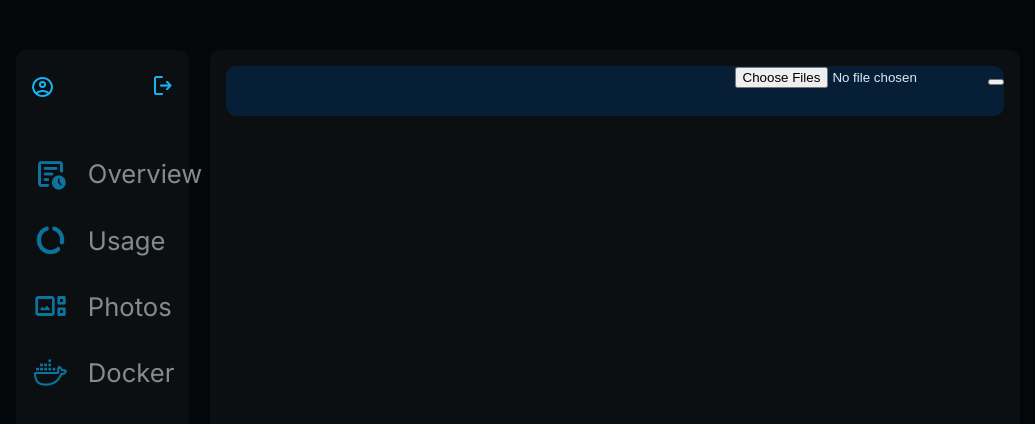
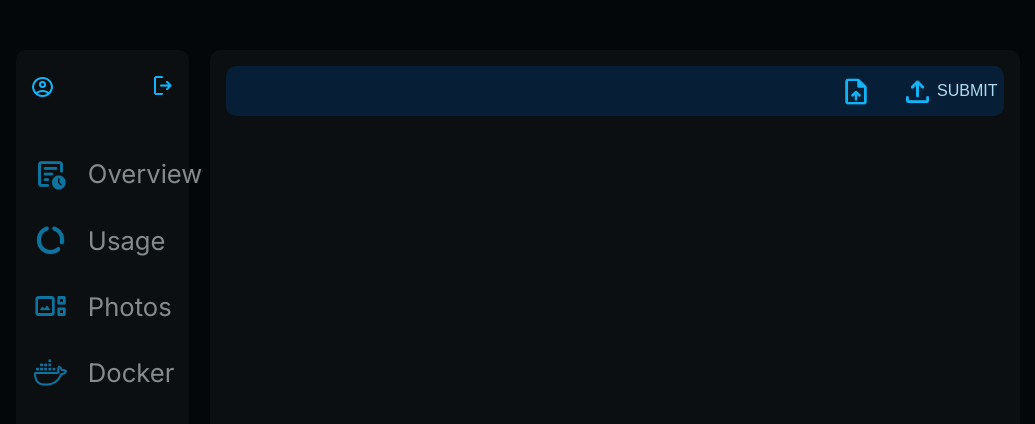
Before and after one commit to Teeco123/server-manager, a Next.js app: page /dashboard/photos in a window 1280 px wide. Shown: the top 424 px of the page, without its empty margins (122-1157 px from the left). Built offline with nearby package versions, Linux system fonts and the light colour scheme; no server answers; the database is empty.

Commit message:
styling of buttons

```diff
--- a/app/dashboard/photos/page.tsx
+++ b/app/dashboard/photos/page.tsx
@@ -7,12 +7,19 @@ export default function Photos() {
 		<div className='main-panel'>
 			<div className='upload'>
 				<form action={UploadFile}>
-					<input
-						name='files'
-						type='file'
-						multiple
-					/>
-					<button type='submit'></button>
+					<label className='input-label'>
+						<img src='/upload file.png' />
+						<input
+							className='file-input'
+							name='files'
+							type='file'
+							multiple></input>
+					</label>
+
+					<button type='submit'>
+						<img src='/upload.png' />
+						SUBMIT
+					</button>
 				</form>
 			</div>
 		</div>
--- a/app/dashboard/photos/style.scss
+++ b/app/dashboard/photos/style.scss
@@ -13,5 +13,47 @@
         margin: 2%;
         border-radius: 10px;
         height: 50px;
+        form{
+            display: flex;
+            flex-direction: row;
+            justify-content: center;
+            width: 30%;
+            .input-label{
+                margin: 0 5%;
+                width: 15%;
+                display:flex;
+                align-items: center;
+                img{
+
+                    width: 90%;
+                }
+                .file-input{
+                display: none;
+                }
+                &:hover{
+                    cursor: pointer;
+                }
+            }
+            button{
+                display: flex;
+                flex-direction: row;
+                align-items: center;
+                border: none;
+                background-color: #071f36;
+                width: 15%;
+                height: 100%;
+                margin: 0 5%;
+                padding: 0;
+                color: #aeddf1;
+                font-size: 100%;
+                img{
+                    margin: 5%;
+                    width: 100%;
+                }
+                &:hover{
+                    cursor: pointer;
+                }
+            }
+        }
     }
 }
```
Also changed, not shown: public/upload file.png (added), public/upload.png (added).
